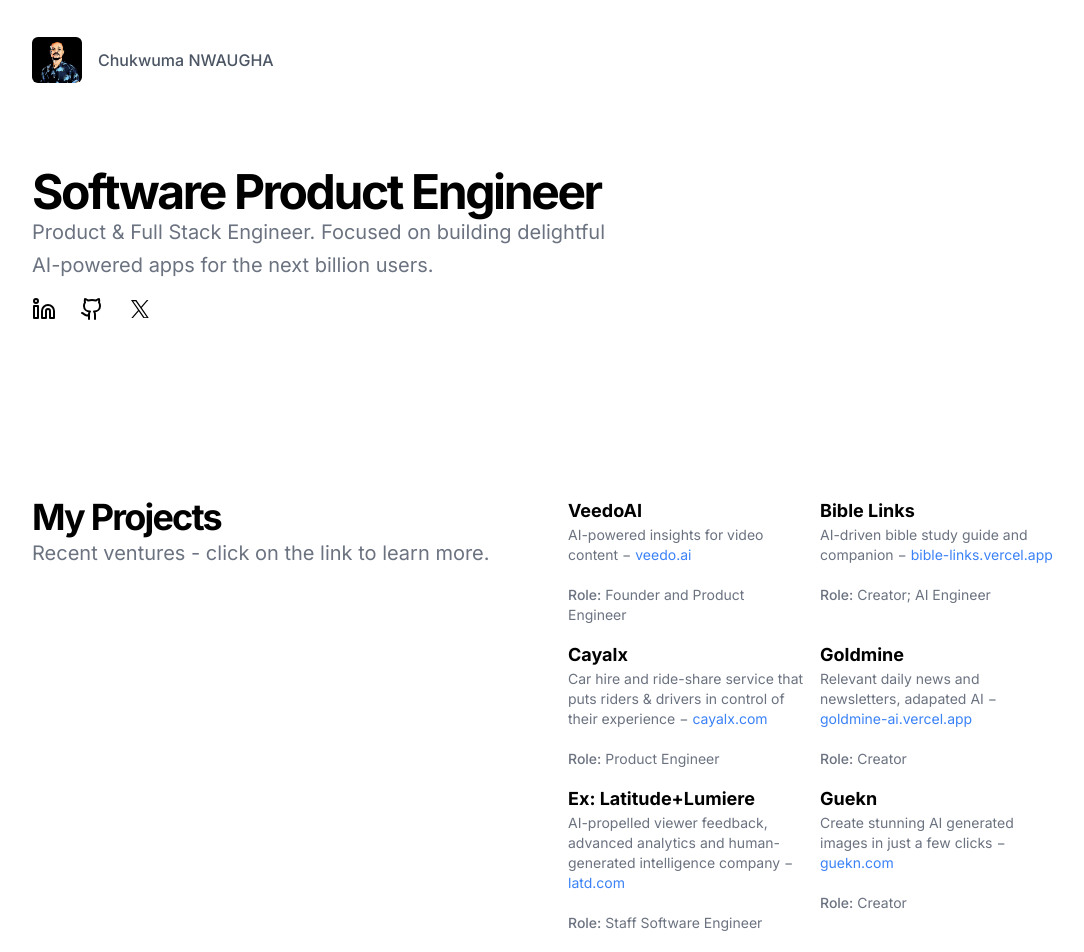
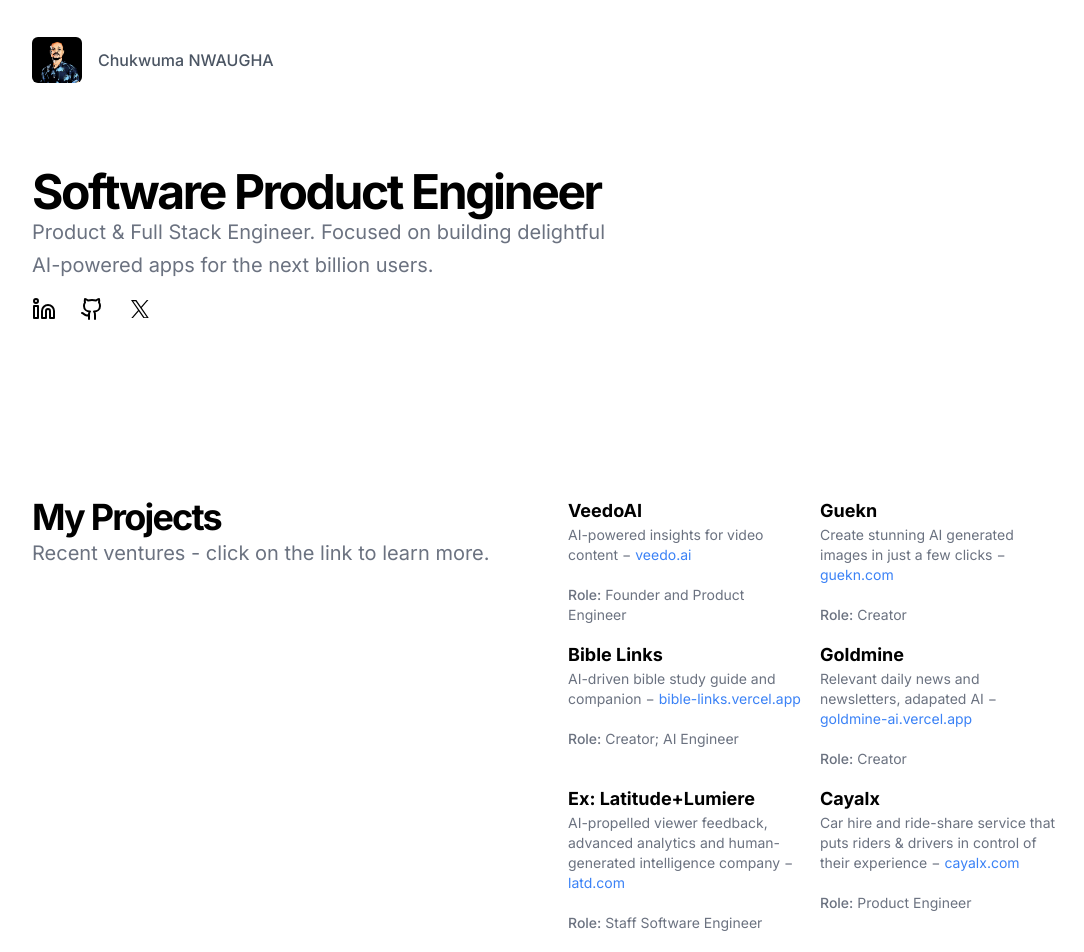
Before and after one commit to nwaughachukwuma/portfolio, a Next.js app: page / in a window 1280 px wide. Shown: the top 952 px of the page, without its empty margins (96-1180 px from the left). Built offline with nearby package versions, Linux system fonts and the light colour scheme.

Commit message:
Refactor main.tsx and description_card.tsx components

```diff
--- a/src/components/main.tsx
+++ b/src/components/main.tsx
@@ -88,13 +88,13 @@
                   {`AI-powered insights for video content`}
                 </DescriptionCard>
 
-                {/* <div className="grid gap-1">
-                  <h3 className="text-lg font-bold">Project Two</h3>
-                  <p className="text-sm text-gray-500 dark:text-gray-400">
-                    {`Description of project two. I worked with a great team to bring this project to life and we're
-                    really proud of the result.`}
-                  </p>
-                </div> */}
+                <DescriptionCard
+                  title="Guekn"
+                  role="Creator"
+                  link="https://guekn.com"
+                >
+                  {`Create stunning AI generated images in just a few clicks`}
+                </DescriptionCard>
 
                 <DescriptionCard
                   title="Bible Links"
@@ -109,22 +109,6 @@
                   <p className="text-sm text-gray-500 dark:text-gray-400">
                     Description of project three. This project allowed me to experiment with some new technologies and I
                     learned a lot in the process.
-                  </p>
-                </div> */}
-
-                <DescriptionCard
-                  title="Cayalx"
-                  role="Product Engineer"
-                  link="https://cayalx.com"
-                >
-                  {`Car hire and ride-share service that puts riders & drivers in control of their experience`}
-                </DescriptionCard>
-
-                {/* <div className="grid gap-1">
-                  <h3 className="text-lg font-bold">Project Four</h3>
-                  <p className="text-sm text-gray-500 dark:text-gray-400">
-                    Description of project four. I really enjoyed working on this project and I think it shows in the
-                    final result.
                   </p>
                 </div> */}
 
@@ -145,11 +129,11 @@
                 </DescriptionCard>
 
                 <DescriptionCard
-                  title="Guekn"
-                  role="Creator"
-                  link="https://guekn.com"
+                  title="Cayalx"
+                  role="Product Engineer"
+                  link="https://cayalx.com"
                 >
-                  {`Create stunning AI generated images in just a few clicks`}
+                  {`Car hire and ride-share service that puts riders & drivers in control of their experience`}
                 </DescriptionCard>
               </div>
             </div>
```
